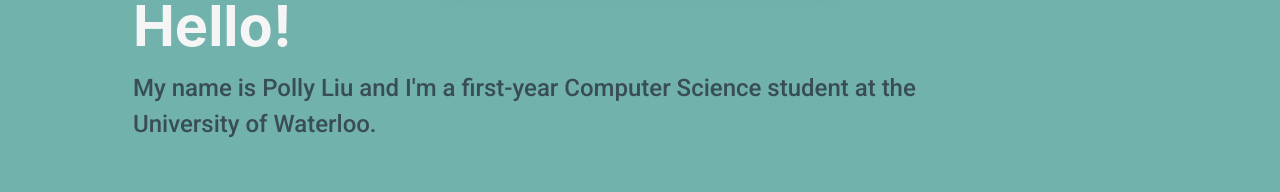
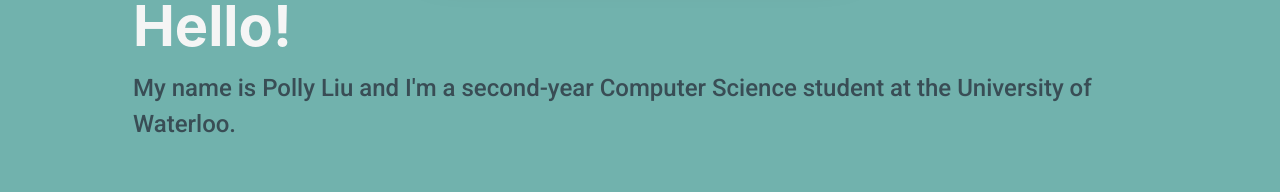
Before and after one commit to pollyliu1/pollyliu1.github.io, a React (Create React App) app: page /about in a window 1280 px wide. Shown: the part 486-678 px from the top of the page. Built offline with nearby package versions, Linux system fonts and the light colour scheme.

Commit message:
fixed janky css on about and contact page

```diff
--- a/src/pages/About.css
+++ b/src/pages/About.css
@@ -25,10 +25,10 @@
     padding: 0 10vw;
     position: relative;
     flex-direction: column;
-    width: 90vw;
 }
 
 .heading {
+    margin: 5px;
     font-size: 3.5em !important;
     color: var(--whiteMain) !important;
 }
--- a/src/pages/About.js
+++ b/src/pages/About.js
@@ -28,7 +28,7 @@
                         Hello!
                     </Heading>
                     <Text className="text">
-                        My name is Polly Liu and I'm a first-year Computer Science student at the University of Waterloo.
+                        My name is Polly Liu and I'm a second-year Computer Science student at the University of Waterloo.
                     </Text>
                 </Flex>
             </motion.div>
--- a/src/pages/Contact.css
+++ b/src/pages/Contact.css
@@ -15,8 +15,10 @@
 .contact-options {
     font-size: 6vh;
     justify-content: center;
-    display: grid;
+    display: flex;
+    flex-wrap: wrap;
     grid-gap: 10vw;
+    padding: 0 10vw;
 }
 
 .contact-icons {
```
